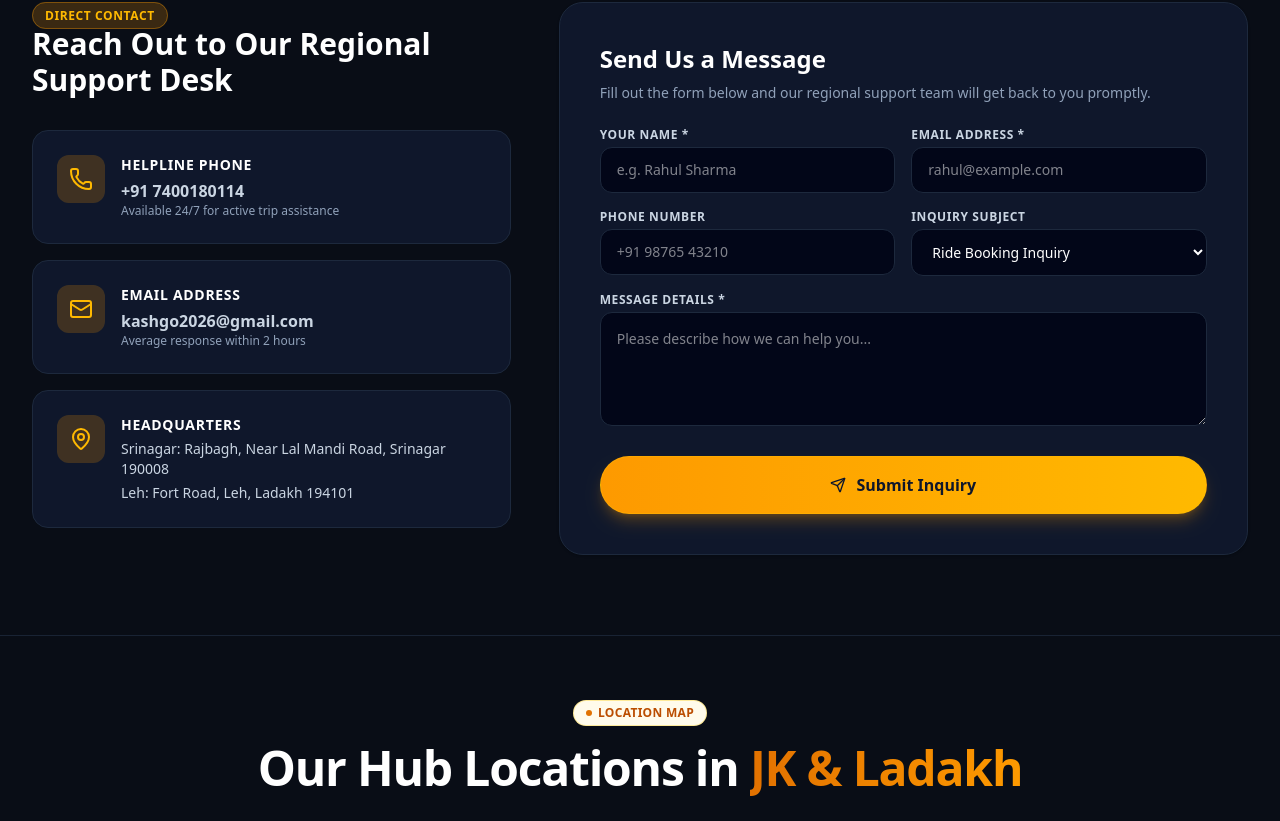
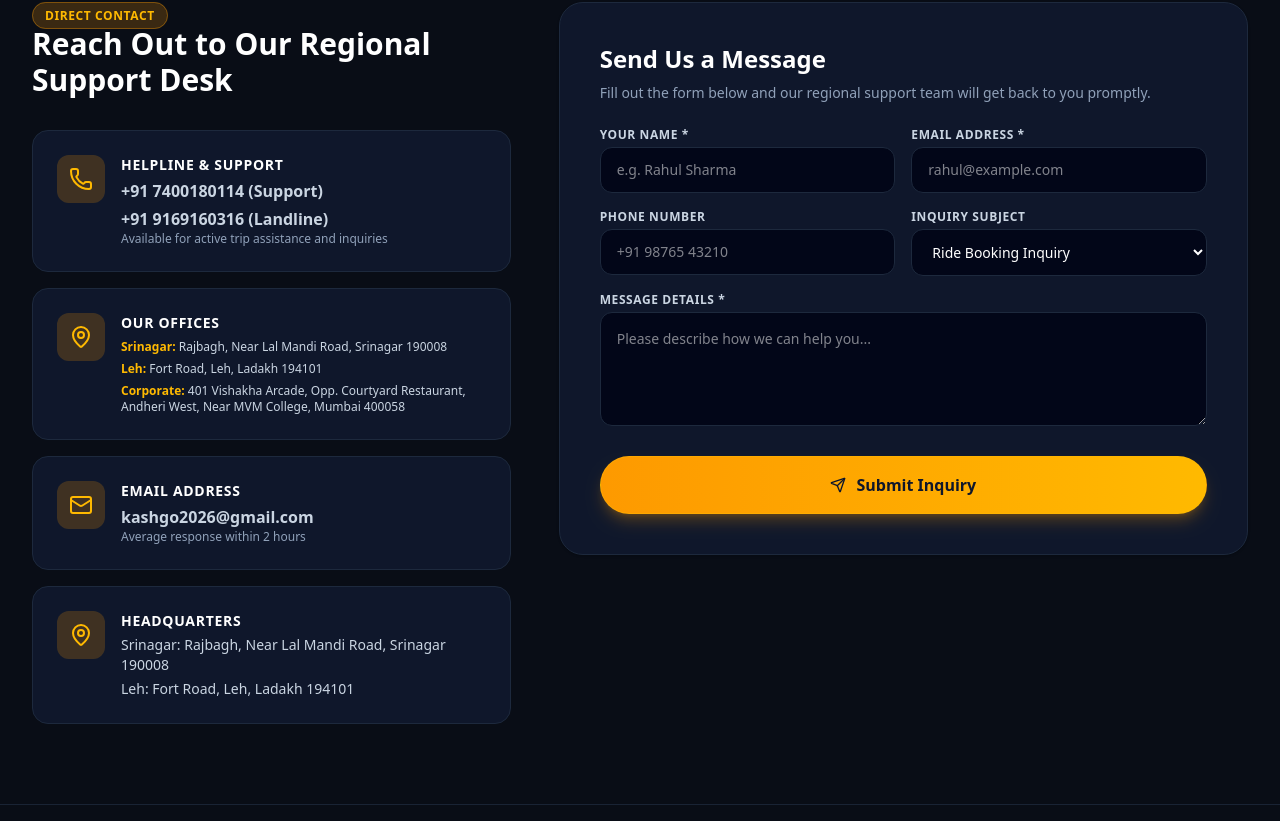
Before and after one commit to itsaditya0108/kashgo-web, a Next.js app: page /contact in a window 1280 px wide. Shown: the part 619-1440 px from the top of the page. Built offline with nearby package versions, Linux system fonts and the light colour scheme.

Commit message:
chore: update helpline and corporate address details

```diff
--- a/src/app/contact/page.tsx
+++ b/src/app/contact/page.tsx
@@ -118,9 +118,22 @@ export default function ContactPage() {
                     <Phone className="w-6 h-6" />
                   </div>
                   <div>
-                    <h3 className="text-sm font-bold text-white uppercase tracking-wider">Helpline Phone</h3>
-                    <p className="text-slate-300 font-semibold text-base mt-1">+91 7400180114</p>
-                    <p className="text-xs text-slate-400">Available 24/7 for active trip assistance</p>
+                    <h3 className="text-sm font-bold text-white uppercase tracking-wider">Helpline & Support</h3>
+                    <p className="text-slate-300 font-semibold text-base mt-1">+91 7400180114 (Support)</p>
+                    <p className="text-slate-300 font-semibold text-base mt-1">+91 9169160316 (Landline)</p>
+                    <p className="text-xs text-slate-400">Available for active trip assistance and inquiries</p>
+                  </div>
+                </div>
+
+                <div className="p-6 rounded-2xl bg-slate-900 border border-slate-800 flex items-start gap-4">
+                  <div className="w-12 h-12 rounded-xl bg-amber-500/20 text-amber-400 flex items-center justify-center shrink-0">
+                    <MapPin className="w-6 h-6" />
+                  </div>
+                  <div>
+                    <h3 className="text-sm font-bold text-white uppercase tracking-wider">Our Offices</h3>
+                    <p className="text-slate-300 font-medium text-xs mt-1.5"><strong className="text-amber-400">Srinagar:</strong> Rajbagh, Near Lal Mandi Road, Srinagar 190008</p>
+                    <p className="text-slate-300 font-medium text-xs mt-1.5"><strong className="text-amber-400">Leh:</strong> Fort Road, Leh, Ladakh 194101</p>
+                    <p className="text-slate-300 font-medium text-xs mt-1.5"><strong className="text-amber-400">Corporate:</strong> 401 Vishakha Arcade, Opp. Courtyard Restaurant, Andheri West, Near MVM College, Mumbai 400058</p>
                   </div>
                 </div>
 
--- a/src/components/layout/Footer.tsx
+++ b/src/components/layout/Footer.tsx
@@ -152,12 +152,16 @@ export const Footer: React.FC = () => {
                 <span>+91 7400180114 (Support)</span>
               </div>
               <div className="flex items-center gap-2">
+                <Phone className="w-3.5 h-3.5 text-amber-400" />
+                <span>+91 9169160316 (Landline)</span>
+              </div>
+              <div className="flex items-center gap-2">
                 <Mail className="w-3.5 h-3.5 text-amber-400" />
                 <span>kashgo2026@gmail.com</span>
               </div>
               <div className="flex items-start gap-2">
                 <MapPin className="w-3.5 h-3.5 text-amber-400 shrink-0 mt-0.5" />
-                <span>Srinagar &amp; Leh, Kashmir</span>
+                <span>Mumbai, Srinagar &amp; Leh</span>
               </div>
             </div>
           </div>
```
